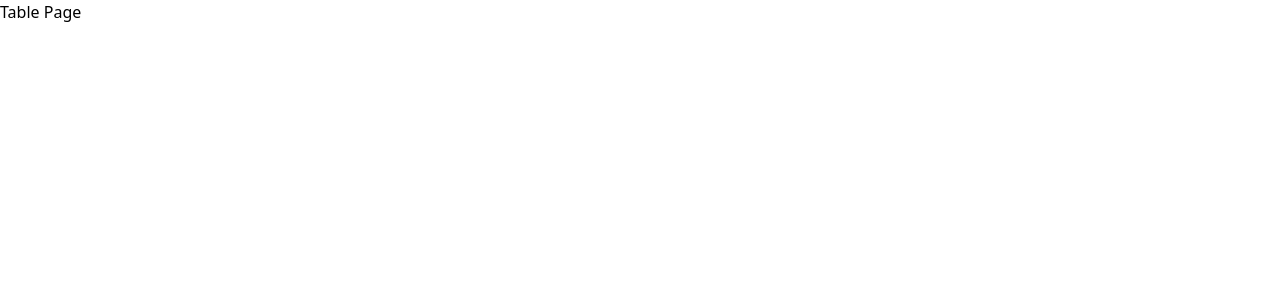
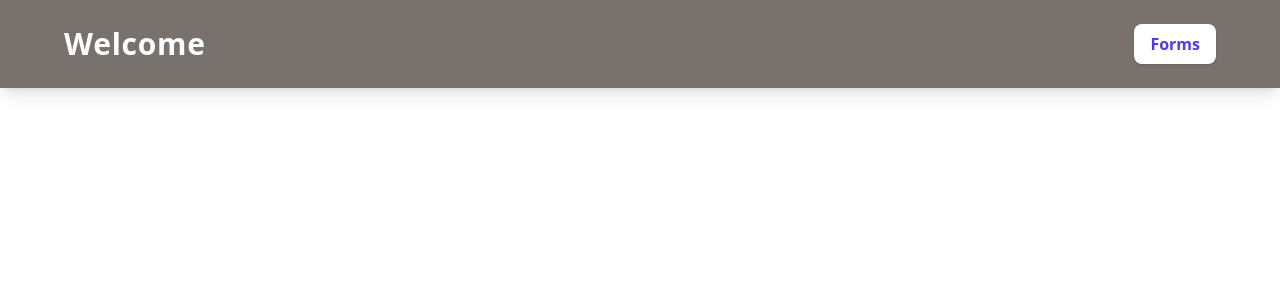
Before and after one commit to kyle-bdvl/ReactApp, a React (Vite) app: page /table in a window 1280 px wide. Shown: the top 300 px of the page. Built offline with nearby package versions, Linux system fonts and the light colour scheme.

Commit message:
added the header and can navigate through form and table page

```diff
--- a/src/components/Header.jsx
+++ b/src/components/Header.jsx
@@ -1,20 +1,31 @@
 import { useSelector } from 'react-redux';
 import Button from '../components/Button';
+import { useNavigate } from 'react-router-dom';
+export default function Header({ buttonName }) {
+  const { username, email } = useSelector(state => state.userDetail);
+  const navi = useNavigate();
+  // function for user to navigate to the table pages to view the forms they filled up
+  function handleNavPage() {
+    if (buttonName === "Tables") {
+      navi('/table')
+    }
+    else {
+      navi('/form')
+    }
+  }
 
-export default function Header() {
-  const { username, email } = useSelector(state => state.userDetail);
 
   return (
-    <header className="bg-gradient-to-r from-indigo-500 via-purple-500 to-pink-500 p-6 shadow-lg">
+    <header className="bg-stone-500 p-6 shadow-lg">
       <div className="max-w-6xl mx-auto flex items-center justify-between">
         <div>
           <h1 className="text-3xl font-bold text-white tracking-wide">
-            Welcome {username && <span>{username}</span>}
+            Welcome {username && <span>{username} !</span>}
           </h1>
           {email && <p className="text-white text-sm">{email}</p>}
         </div>
-        <Button className="bg-white text-indigo-600 font-semibold px-4 py-2 rounded-lg shadow hover:bg-indigo-50 transition">
-          Tables
+        <Button onClick={handleNavPage} className="bg-white text-indigo-600 font-semibold px-4 py-2 rounded-lg shadow hover:bg-indigo-50 transition">
+          {buttonName}
         </Button>
       </div>
     </header>
--- a/src/pages/Form.jsx
+++ b/src/pages/Form.jsx
@@ -1,8 +1,20 @@
 import Header from '../components/Header';
-export default function Form(){
-  return(
+import Input from '../components/Input';
+export default function Form() {
+  return (
     <>
-      <Header/>
+      <Header buttonName="Tables" />
+      <form className="w-full h-screen bg-gray-300 shadow-md border border-gray-200 p-10 space-y-6">
+        <Input label="Phone Number" name="phone" />
+        <Input label="Address" name="address" />
+        <Input label="Hobbies" name="hobby" />
+        <Input label="Occupation" name="job" />
+      </form>
+
+
+
+
+
 
     </>
   )
--- a/src/pages/Register.jsx
+++ b/src/pages/Register.jsx
@@ -57,8 +57,14 @@ export default function Register() {
 
       const resData  = await res.json();
       alert(resData.message || "User registered successfully!");
+
+
+
       if (!res.ok)
         throw new Error(data.message)
+      else {
+         dispatch(setUserDetail({username: resData.user.username, email: resData.user.email}))
+      }
 
     }
     catch (err) {
--- a/src/pages/Table.jsx
+++ b/src/pages/Table.jsx
@@ -1,7 +1,9 @@
-export default function Table(){
-  return(
-    <h1>
-      Table Page
-    </h1>
+import Header from '../components/Header';
+export default function Table() {
+  return (
+    <>
+      <Header buttonName="Forms"/>
+
+    </>
   )
 }
--- a/src/store/userData.js
+++ b/src/store/userData.js
@@ -4,6 +4,7 @@ user data
 username
 user email
 this is to show in the header
+
 */
 
 const initialState = {
@@ -15,7 +16,7 @@ const userDetailSlice = createSlice({
   name: 'userDetail',
   initialState,
   reducers: {
-    loadUserDetail(state,action){
+    setUserDetail(state,action){
       state.username = action.payload.username;
       state.email = action.payload.email;
     },
```
Also changed, not shown: src/pages/Login.jsx (line endings or trailing spaces), 1 other file (tests, documents, lock files or other folders).
